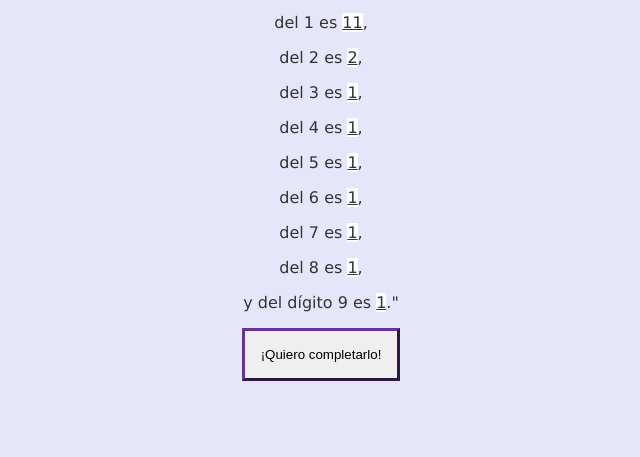
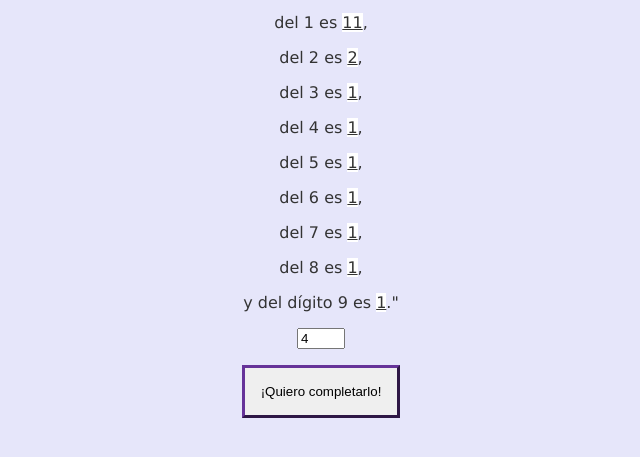
Before and after one commit to dotoscat/puzzlecienciadigitos, a plain HTML site: page index.html in a window 1280 px wide. Both pictures are taken after a click on the button "¡Quiero completarlo!". Shown: the part 103-560 px from the top of the page, without its empty margins (319-959 px from the left). Drawn offline with Linux system fonts and the light colour scheme.

Commit message:
Meter controles para ver los pasos

```diff
--- a/index.html
+++ b/index.html
@@ -52,6 +52,7 @@
         <p>del 7 es <span id="7">_</span>,</p>
         <p>del 8 es <span id="8">_</span>,</p>
         <p>y del dígito 9 es <span id="9">_</span>."</p>
+        <p><input id="paso" type="number" min="1" onchange="onchangePaso()"></p>
         <button onclick="onclickCalcular()">¡Quiero completarlo!</button>
         </main>
     </body>
--- a/index.js
+++ b/index.js
@@ -1,6 +1,7 @@
 "use strict";
 
 const NUMERO_DIGITOS = 10; // Del 0 al 9
+let estados = [];
 
 class Ocurrencias {
     constructor() {
@@ -41,6 +42,9 @@ class Ocurrencias {
     }
 
     esIgual(otro) {
+        if (!(otro instanceof Ocurrencias)) {
+            return false;
+        }
         for (let digito in this._estado) {
             if (this._estado[digito] != otro._estado[digito]) {
                 return false;
@@ -50,18 +54,35 @@ class Ocurrencias {
     }
 }
 
-function calcularOcurrencias(estado) {
-    const siguiente = estado.contar();
-    if (siguiente.esIgual(estado)){
-        return siguiente;
+function* calcularOcurrencias(estado) {
+    let anterior = null;
+    for(;!estado.esIgual(anterior);){
+        yield estado;
+        anterior = estado;
+        estado = estado.contar();
     }
-    return calcularOcurrencias(siguiente);
+}
+
+function actualizar(ocurrencias) {
+    for (let i = 0; i < NUMERO_DIGITOS; i++){
+        const casilla = document.getElementById(String(i));
+        casilla.innerText = ocurrencias.estado[i];
+    }
 }
 
 function onclickCalcular() {
-    const final = calcularOcurrencias(new Ocurrencias());
-    for (let i = 0; i < NUMERO_DIGITOS; i++){
-        const casilla = document.getElementById(String(i));
-        casilla.innerText = final.estado[i];
+    estados = Array.from(calcularOcurrencias(new Ocurrencias()));
+    const pasoControl = document.getElementById("paso");
+    pasoControl.max = estados.length;
+    pasoControl.value = estados.length;
+    actualizar(estados[estados.length-1]);
+}
+
+function onchangePaso(){
+    if (estados.length == 0){
+        return;
     }
+    const pasoControl = document.getElementById("paso");
+    const i = pasoControl.value - 1;
+    actualizar(estados[i]);
 }
```
